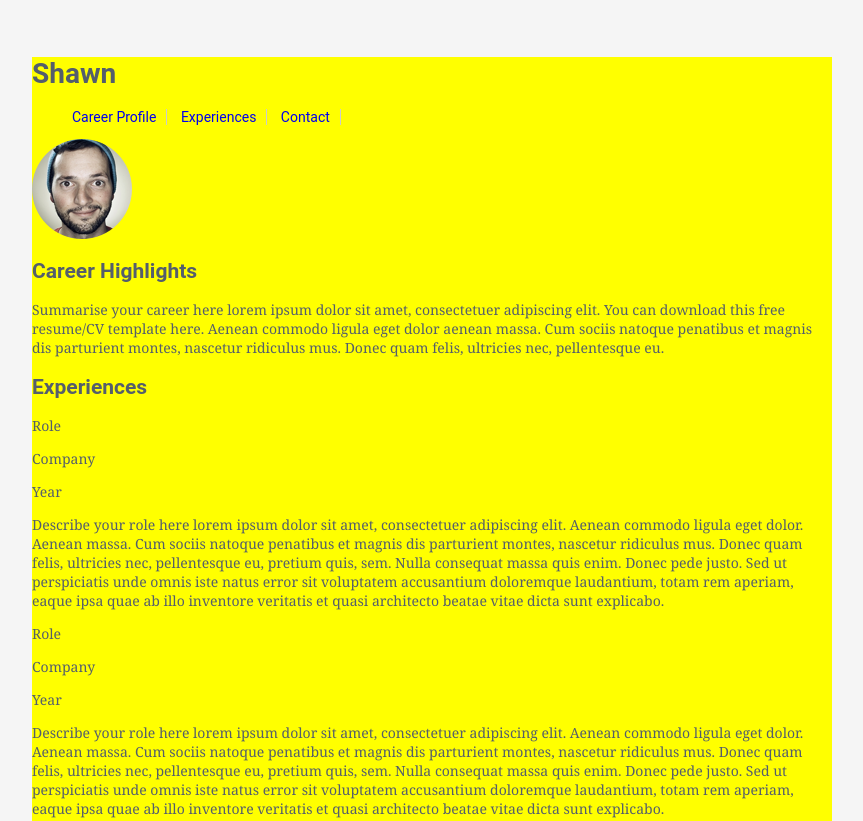
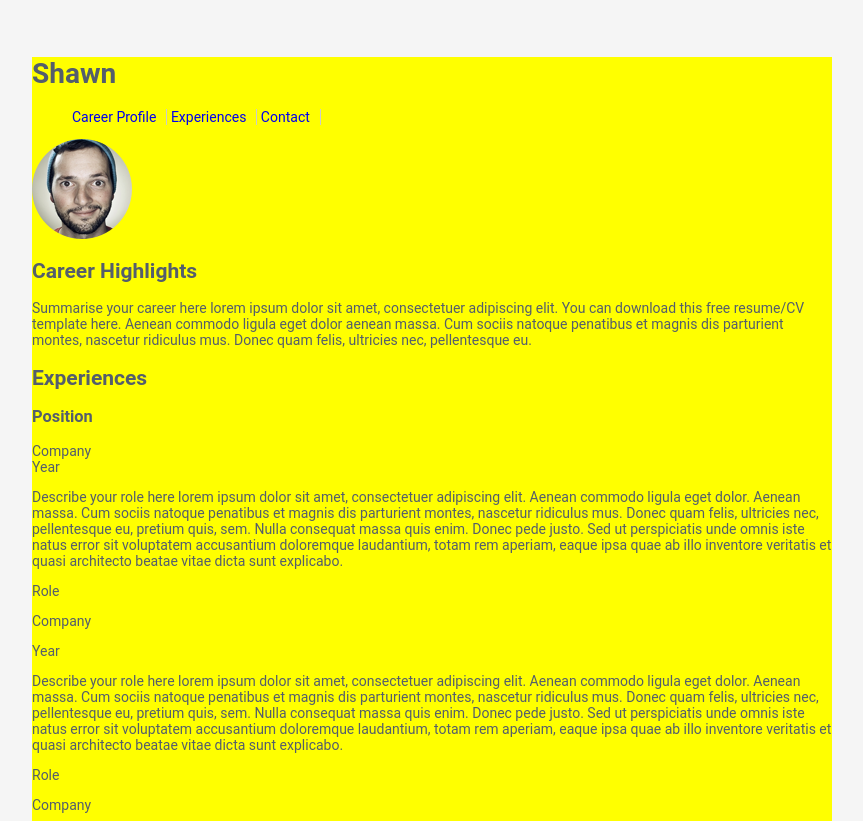
Before and after one commit to shawnlooi/shawnpo, a plain HTML site: page index.html in a window 1280 px wide. Shown: the top 821 px of the page, without its empty margins (208-1071 px from the left). Drawn offline with Linux system fonts and the light colour scheme.

Commit message:
changes from bootstrap

```diff
--- a/index.html
+++ b/index.html
@@ -32,9 +32,9 @@
   	<div class="Experiences">
   	<h2>Experiences</h2>
 
-	<p>Role</p>
-	<p>Company</p>
-	<p>Year</p>
+	<h3 class="Position">Position</h3>
+	<div class="Company">Company</div>
+	<div class="Year">Year</div>
 	<p>Describe your role here lorem ipsum dolor sit amet, consectetuer adipiscing elit. Aenean commodo ligula eget dolor. Aenean massa. Cum sociis natoque penatibus et magnis dis parturient montes, nascetur ridiculus mus. Donec quam felis, ultricies nec, pellentesque eu, pretium quis, sem. Nulla consequat massa quis enim. Donec pede justo.
 
 	Sed ut perspiciatis unde omnis iste natus error sit voluptatem accusantium doloremque laudantium, totam rem aperiam, eaque ipsa quae ab illo inventore veritatis et quasi architecto beatae vitae dicta sunt explicabo.
--- a/sass/style.scss
+++ b/sass/style.scss
@@ -4,7 +4,7 @@
 // 1024px, tablet landscape
 //1200px
 
-$xs: 480px;
+/* $xs: 480px;
 $xm: 600px;
 $sm: 768px;
 $min-width: 1024px;
```
Also changed, not shown: css/style.css.
